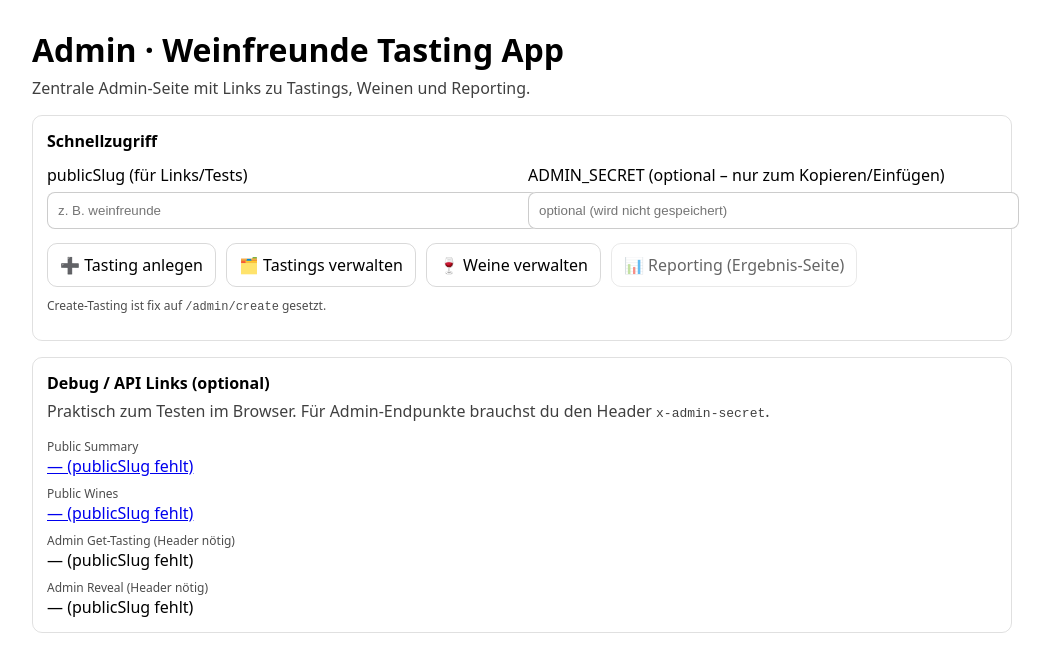
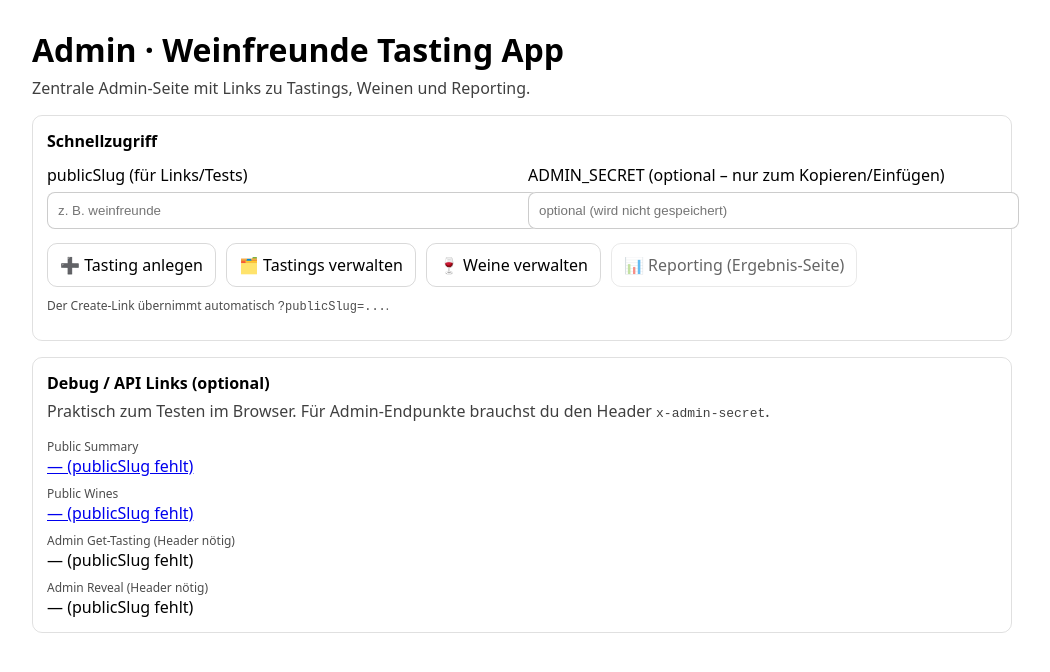
Before and after one commit to jochenwiener71/Weinfreunde-app, a Next.js app: page /admin in a window 1280 px wide. Shown: the top 672 px of the page, without its empty margins (118-1168 px from the left). Built offline with nearby package versions, Linux system fonts and the light colour scheme.

Commit message:
Update page.tsx

```diff
--- a/app/admin/page.tsx
+++ b/app/admin/page.tsx
@@ -7,6 +7,18 @@ export default function AdminHomePage() {
   const [adminSecret, setAdminSecret] = useState("");
 
   const slug = useMemo(() => publicSlug.trim(), [publicSlug]);
+
+  const createLink = useMemo(() => {
+    // Vorbelegung: publicSlug + optional adminSecret (nur Komfort, wird nicht gespeichert)
+    const sp = new URLSearchParams();
+    if (slug) sp.set("publicSlug", slug);
+
+    // Optional: wenn du willst, dass das Secret auch schon im Create-Form steht:
+    if (adminSecret.trim()) sp.set("adminSecret", adminSecret.trim());
+
+    const qs = sp.toString();
+    return qs ? `/admin/create?${qs}` : `/admin/create`;
+  }, [slug, adminSecret]);
 
   const resultsLink = useMemo(() => {
     if (!slug) return "";
@@ -83,7 +95,7 @@ export default function AdminHomePage() {
 
         <div style={{ display: "flex", flexWrap: "wrap", gap: 10, marginTop: 14 }}>
           <a
-            href="/admin/create"
+            href={createLink}
             style={{
               display: "inline-block",
               padding: "10px 12px",
@@ -147,7 +159,8 @@ export default function AdminHomePage() {
         </div>
 
         <p style={{ marginTop: 10, fontSize: 12, opacity: 0.7 }}>
-          Create-Tasting ist fix auf <code>/admin/create</code> gesetzt.
+          Der Create-Link übernimmt automatisch <code>?publicSlug=...</code>
+          {adminSecret.trim() ? " (und optional adminSecret)." : "."}
         </p>
       </section>
 
@@ -190,13 +203,6 @@ export default function AdminHomePage() {
             <div style={{ wordBreak: "break-all" }}>{apiAdminRevealHint || "— (publicSlug fehlt)"}</div>
           </div>
         </div>
-
-        {adminSecret.trim() && (
-          <p style={{ marginTop: 10, fontSize: 12, opacity: 0.7 }}>
-            Secret ist im Feld eingetragen. Für Admin-Endpunkte im Browser braucht man es als Header – später können wir mehr
-            Aktionen direkt als Buttons integrieren.
-          </p>
-        )}
       </section>
     </main>
   );
```
